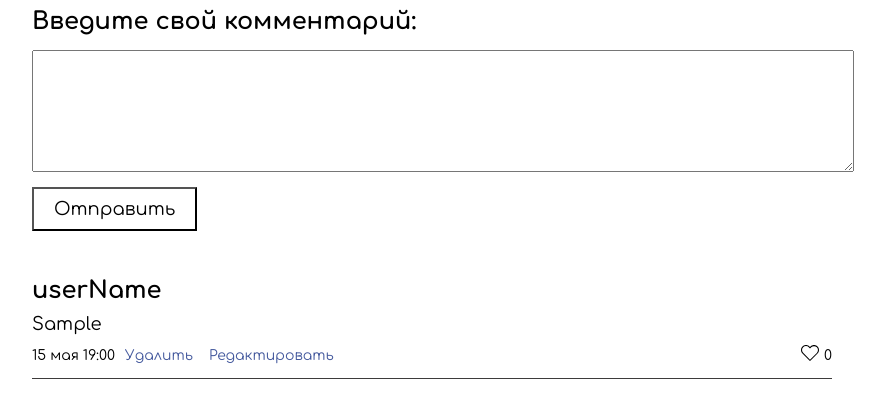
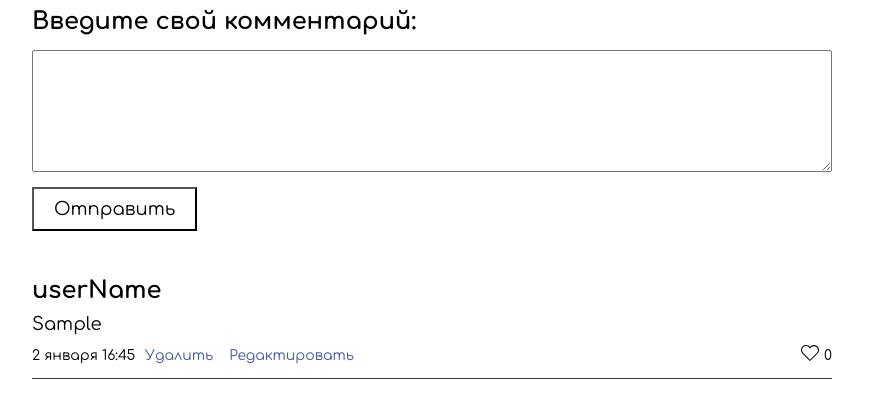
Before and after one commit to xellamay/comment-block, a website built with Parcel: page src/index.html in a window 1280 px wide. Both pictures are taken after typing "Sample" into the empty fields and a click on the button "Отправить". Shown: the whole page, without its empty margins (208-1093 px from the left). Built offline with nearby package versions, Linux system fonts and the light colour scheme; files whose address does not match are found by name.

Commit message:
добавлена дата

```diff
--- a/package.json
+++ b/package.json
@@ -12,6 +12,7 @@
     "deploy": "npm run build && gh-pages -d build"
   },
   "dependencies": {
+    "date-fns": "^2.29.3",
     "nunjucks": "^3.2.3",
     "reset-css": "^5.0.1",
     "swiper": "^8.4.4",
--- a/src/index.html
+++ b/src/index.html
@@ -23,25 +23,7 @@
             <button class="button button_form" type="submit">Отправить</button>
           </form>
           <ul class="list">
-            <!-- <li class="list__item">
-              <div class="comment">
-                <div class="comment__name">Катя</div>
-                <div class="comment__text">blabla</div>
-                <div class="comment__footer">
-                  <div class="comment__edit">
-                    <time class="comment__data" datetime="2022-05-15 19:00">15 мая 19:00</time>
-                    <button class="button button_edit">Удалить</button>
-                    <button class="button button_edit">Редактировать</button>
-                  </div>
-                  <div class="comment__like">
-                    <button class="button button_like">
-                      <img class="svg svg_like" src="./img/heart-svgrepo-com.svg" alt="like">
-                    </button>
-                    <div class="count">0</div>
-                 </div>
-                </div>
-              </div>
-            </li> -->
+            <li class="list__item"></li>
           </ul>
         </div>
       </div>
--- /dev/null
+++ b/src/js/dateTime.js
@@ -0,0 +1,16 @@
+import {format, parse} from "date-fns";
+import { ru } from "date-fns/locale";
+
+const FORMAT_DATETIME_SERVER = "yyyy-MM-dd'T'HH:mm";
+const FORMAT_DATETIME_HUMAN = "d MMMM HH:mm";
+
+export function getDateTimeNow() {
+  const dataTime = format(new Date(), FORMAT_DATETIME_SERVER);
+  return dataTime;
+}
+
+export function formatDateTimeToHuman(date) {
+  const parseDateTime = parse(date, FORMAT_DATETIME_SERVER, new Date());
+  const formatDateTime = format(parseDateTime, FORMAT_DATETIME_HUMAN, { locale: ru });
+  return formatDateTime;
+}
--- a/src/js/scripts.js
+++ b/src/js/scripts.js
@@ -1,4 +1,5 @@
 import { v4 as uuid } from "uuid";
+import { getDateTimeNow, formatDateTimeToHuman } from "./dateTime";
 
 document.addEventListener("DOMContentLoaded", init);
 
@@ -31,7 +32,7 @@ function createComment(comment) {
 
     <div class="comment__footer">
       <div class="comment__edit">
-        <time class="comment__data" datetime="${comment.created}">${comment.created}</time>
+        <time class="comment__data" datetime="${comment.created}">${formatDateTimeToHuman(comment.created)}</time>
         <button class="button button_ection button_delete">Удалить</button>
         ${comment.isEditing === false
           ? `<button class="button button_ection button_edit ">Редактировать</button>`
@@ -87,7 +88,7 @@ function addComment() {
         id: uuid(),
         userName: "userName",
         text: textArea.value,
-        created: "15 мая 19:00",
+        created: getDateTimeNow(),
         likeCount: 0,
         isEditing: false,
       })
--- a/src/scss/index.scss
+++ b/src/scss/index.scss
@@ -1,4 +1,8 @@
 @import "mixins";
+
+* {
+  box-sizing: border-box;
+}
 
 .comments {
   display: flex;
```
Also changed, not shown: dist/heart_icon_red_hollow.e793751b.svg (added), dist/index.html, 5 other files.
